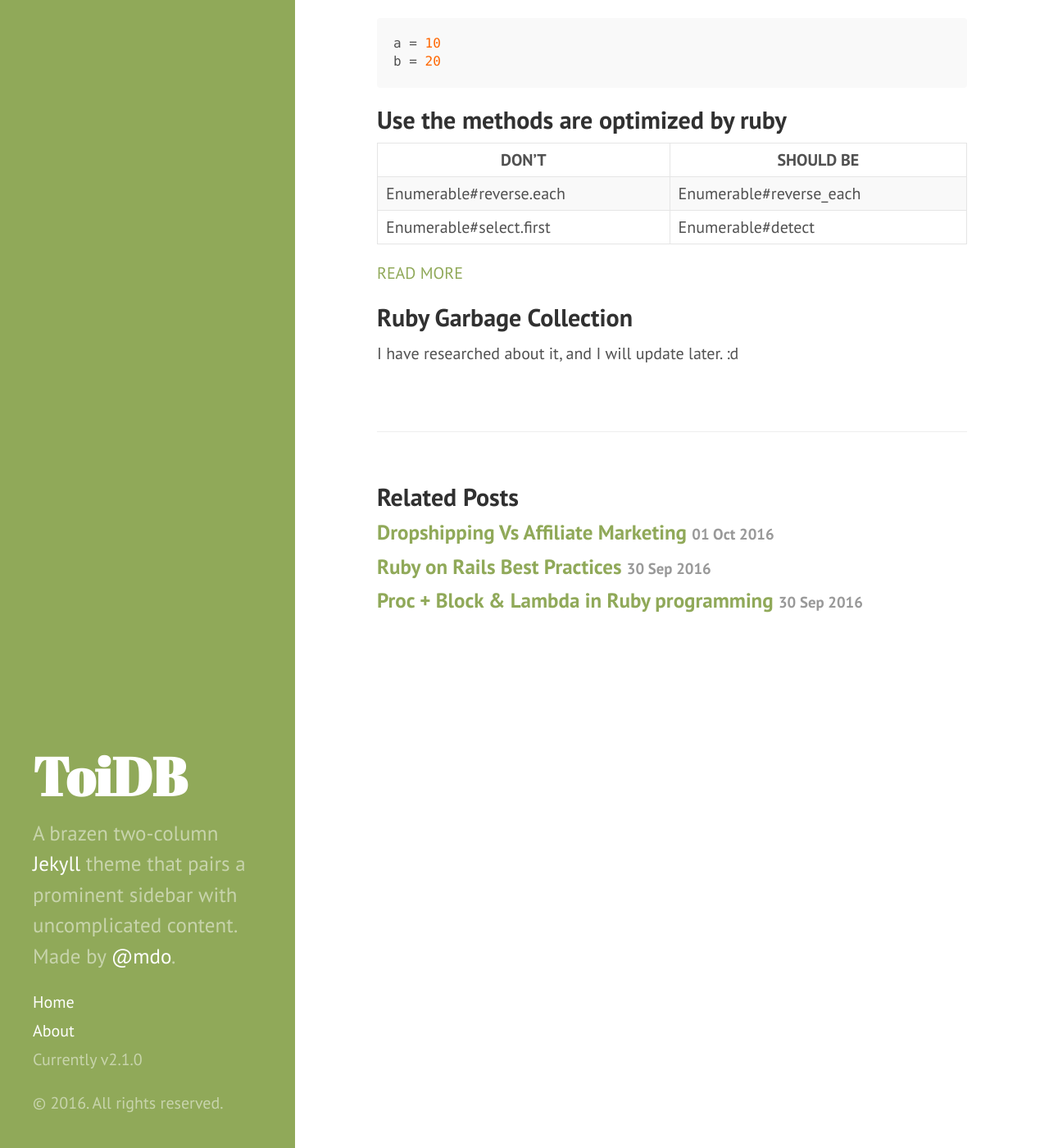
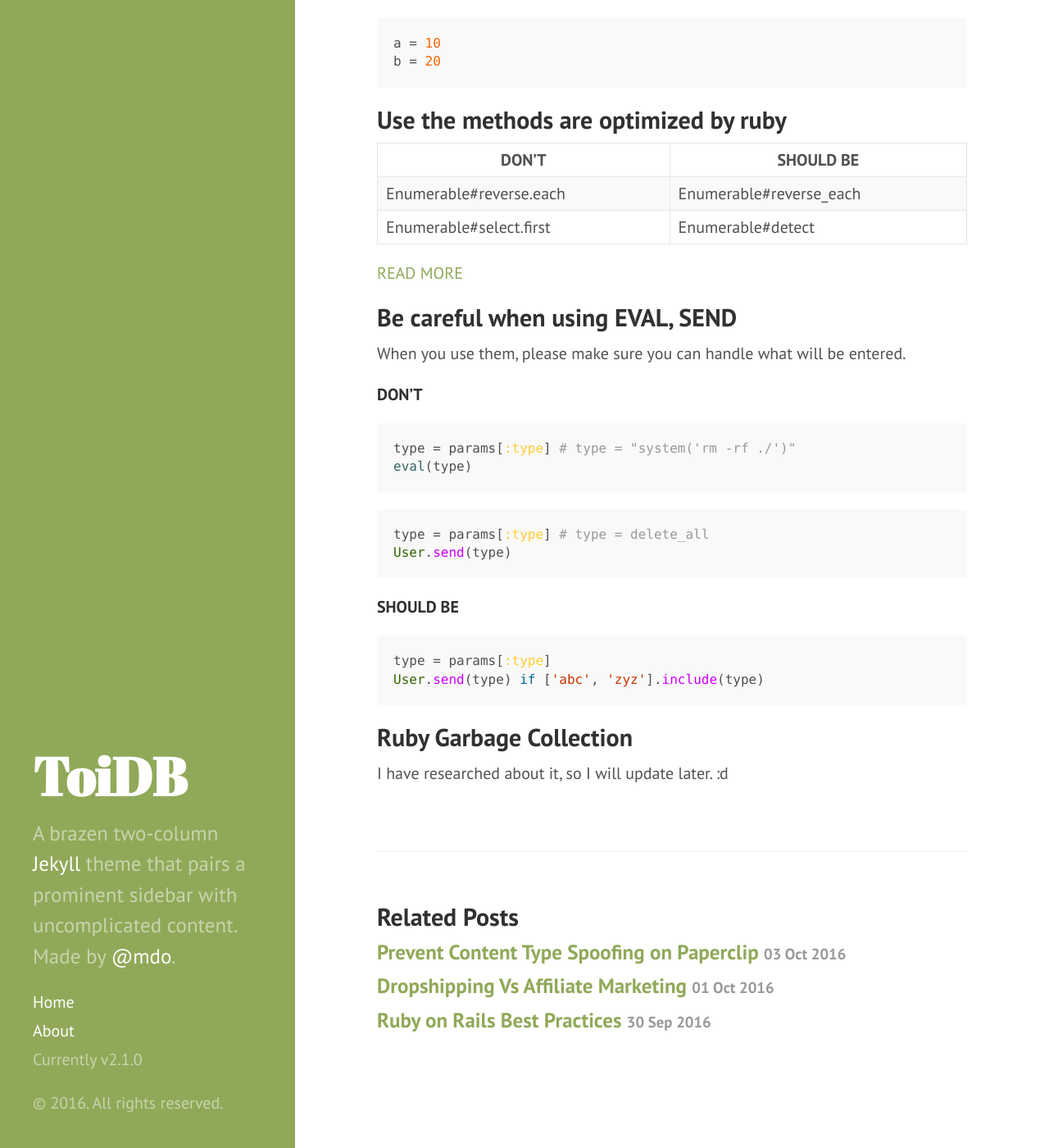
Before and after one commit to toidang92/toidang92.github.io, a Jekyll site: the page built from _posts/2016-09-30-ruby-best-practices.md, in a window 1280 px wide and 1400 px high, scrolled down 3435 px. Shown: the whole window at 82% size. Built offline with Jekyll 4.4.1, drawn with Linux system fonts in a browser that asks for light colours.

Commit message:
Add posts

````diff
--- a/_posts/2016-09-30-ruby-best-practices.md
+++ b/_posts/2016-09-30-ruby-best-practices.md
@@ -156,6 +156,29 @@ Enumerable#select.first | Enumerable#detect
 
 [READ MORE](https://github.com/JuanitoFatas/fast-ruby)
 
+## Be careful when using EVAL, SEND
+
+When you use them, please make sure you can handle what will be entered.
+
+**DON'T**
+
+```ruby
+type = params[:type] # type = "system('rm -rf ./')"
+eval(type)
+```
+
+```ruby
+type = params[:type] # type = delete_all
+User.send(type)
+```
+
+**SHOULD BE**
+
+```ruby
+type = params[:type]
+User.send(type) if ['abc', 'zyz'].include(type)
+```
+
 ## Ruby Garbage Collection
 
-I have researched about it, and I will update later. :d
+I have researched about it, so I will update later. :d
````
Also changed, not shown: _posts/2016-09-29-ember-bootstrap-modal.md (+1 -1 lines), _posts/2016-09-29-ember-controllers-are-singletons.md (+1 -3 lines), _posts/2016-10-03-prevent-content-type-spoofing.md (added, +61 -0 lines).
